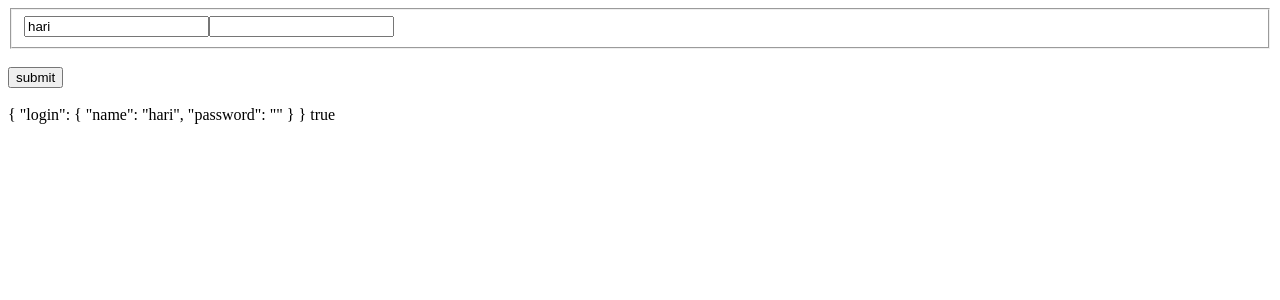
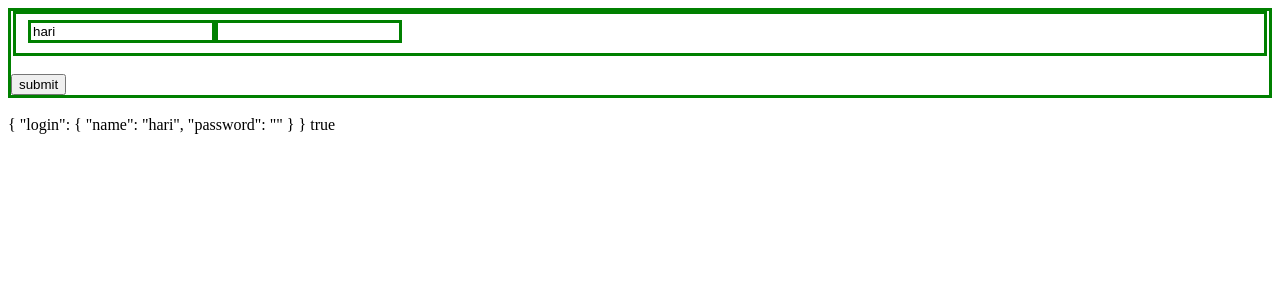
Before and after one commit to kothagundla1/angular2-funda, an Angular app in the folder angularforms/: page / in a window 1280 px wide. Shown: the top 300 px of the page. Built offline with nearby package versions, Linux system fonts and the light colour scheme.

Commit message:
worked with the ng-invalid and ng-valid to style the form

```diff
--- a/angularforms/src/app/app.component.css
+++ b/angularforms/src/app/app.component.css
@@ -0,0 +1,6 @@
+.ng-invalid{
+  border:3px solid red;
+}
+.ng-valid{
+  border:3px solid green;
+}
```
